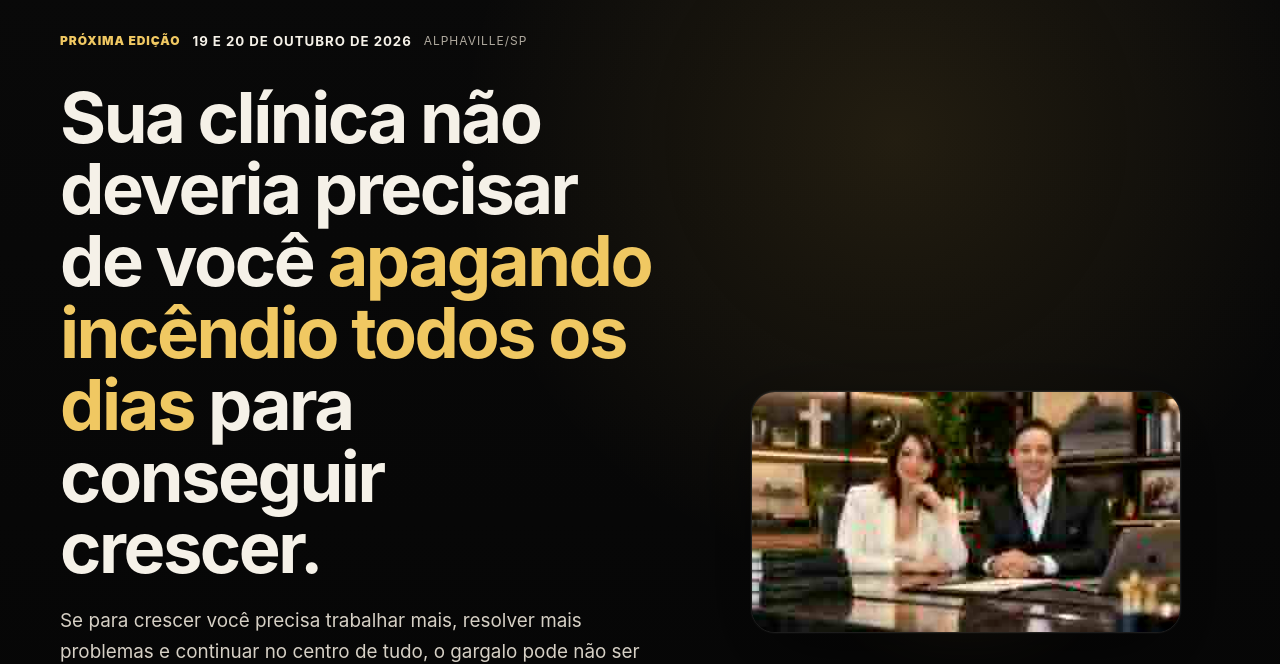
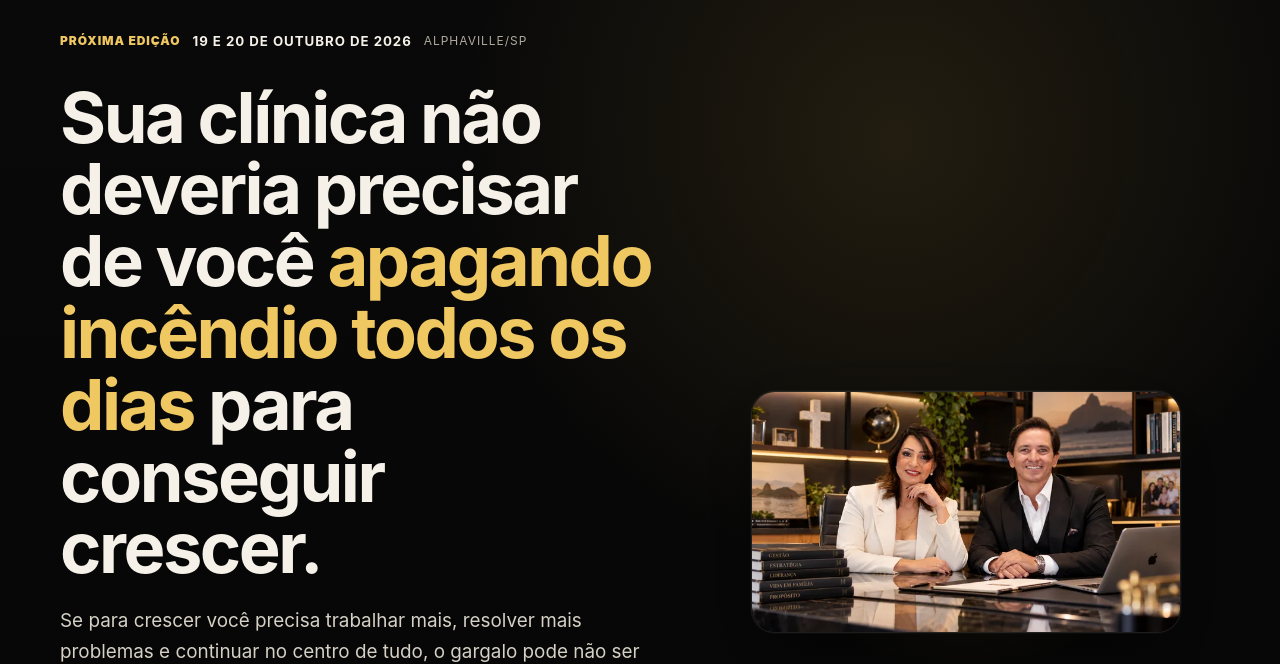
Before and after one commit to lluisalberto94-web/lp-1-mes-em-1-dia-frio, a website: page index.html in a window 1280 px wide. Shown: the part 142-806 px from the top of the page. Drawn offline with Linux system fonts and the light colour scheme.

Commit message:
fix: serve sharp hero image at correct dimensions

```diff
--- a/index.html
+++ b/index.html
@@ -44,7 +44,7 @@
           <div class="hero-meta"><span>2 dias presenciais</span><span>19 e 20 de outubro</span><span>Alphaville/SP</span></div>
         </div>
         <div class="hero-media">
-          <img src="/assets/lauro-renata-hero.jpg" alt="Lauro e Renata Freire" width="480" height="270" loading="eager" fetchpriority="high" decoding="async">
+          <img src="/assets/lauro-renata-hero.webp" alt="Lauro e Renata Freire" width="720" height="405" loading="eager" fetchpriority="high" decoding="async">
         </div>
       </div>
     </section>
```
